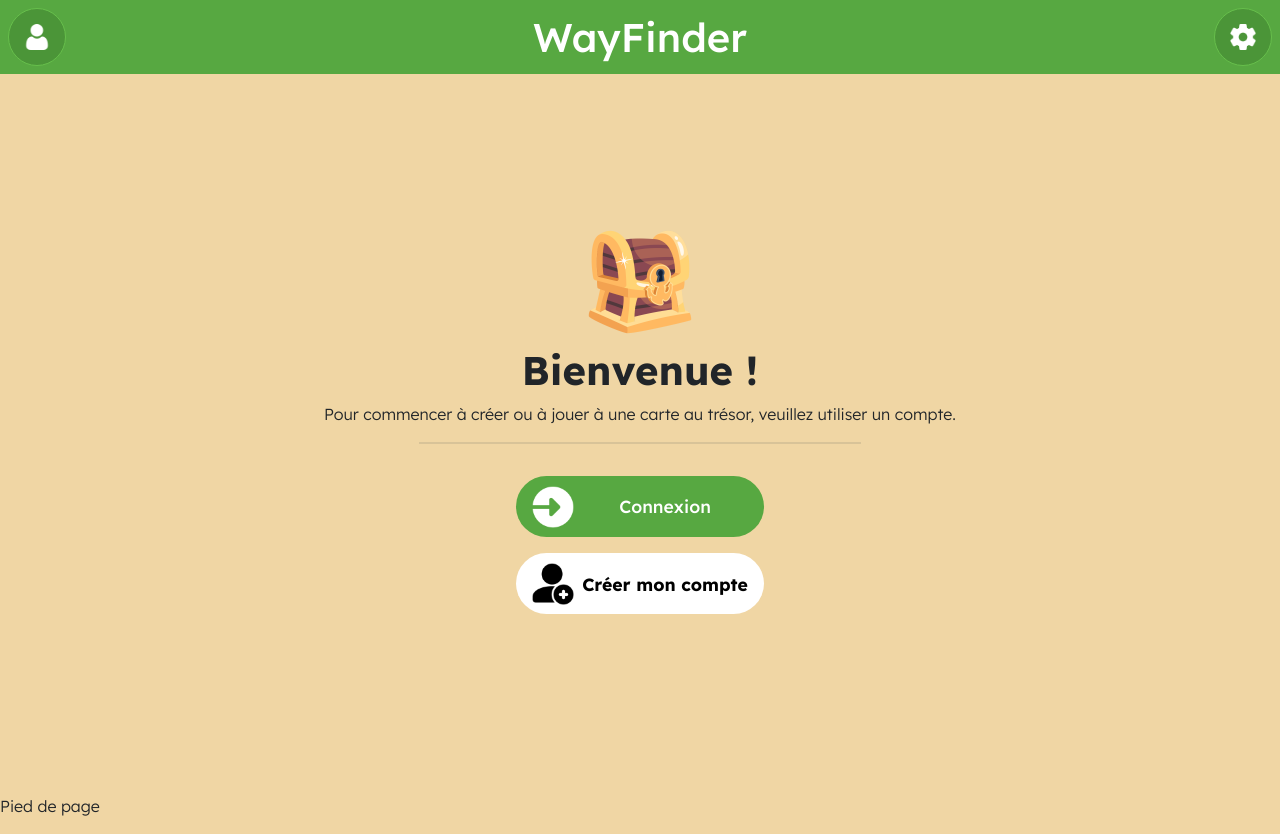
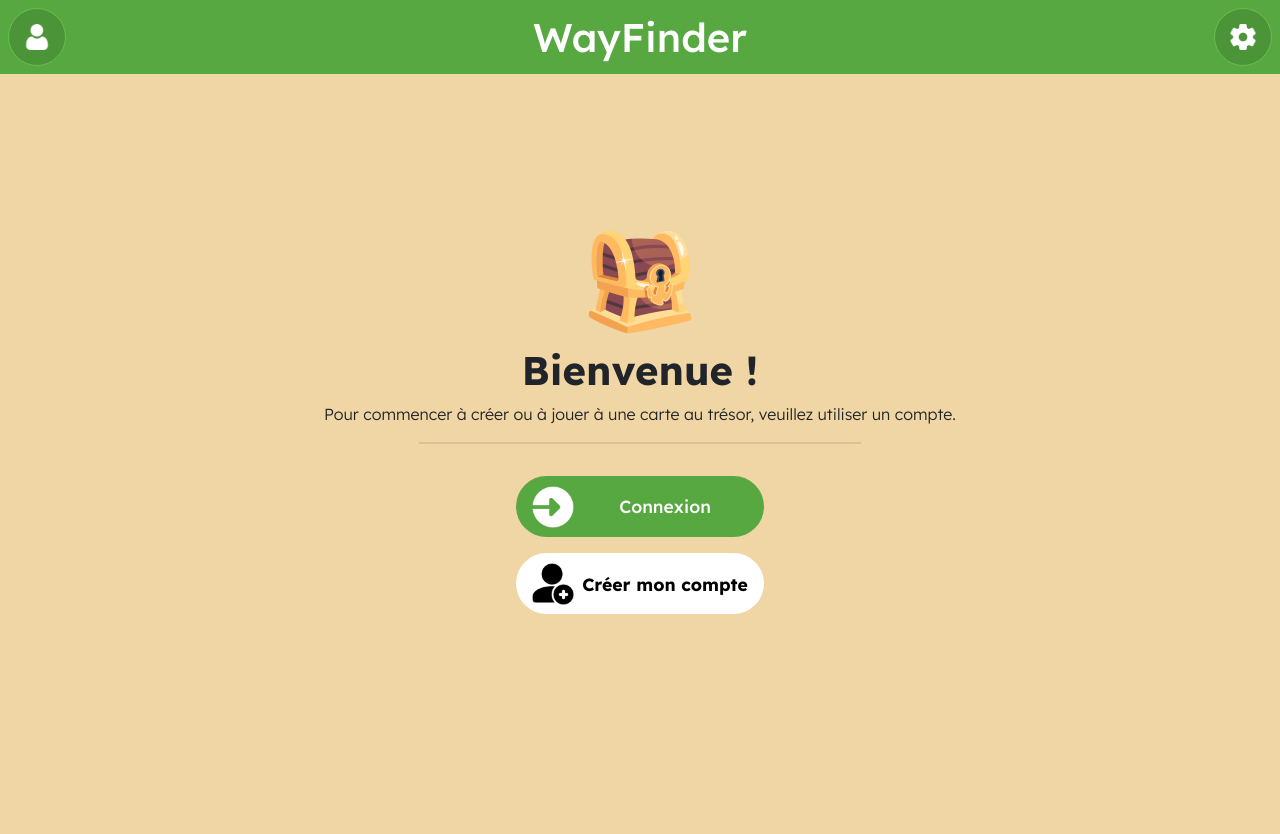
Before and after one commit to BasArtsDEV/WayFinder-frontend, a React (Vite) app: page / in a window 1280 px wide. After the commit the page ends 800 px from the top, so only its background shows below. Built offline with nearby package versions, Linux system fonts and the light colour scheme.

Commit message:
fix(component): App.tsx removed placeholder text

```diff
--- a/src/App.tsx
+++ b/src/App.tsx
@@ -9,9 +9,7 @@ function App() {
 
       <Main />
 
-      <Footer>
-        <p>Pied de page</p>
-      </Footer>
+      <Footer></Footer>
     </div>
   );
 }
```
